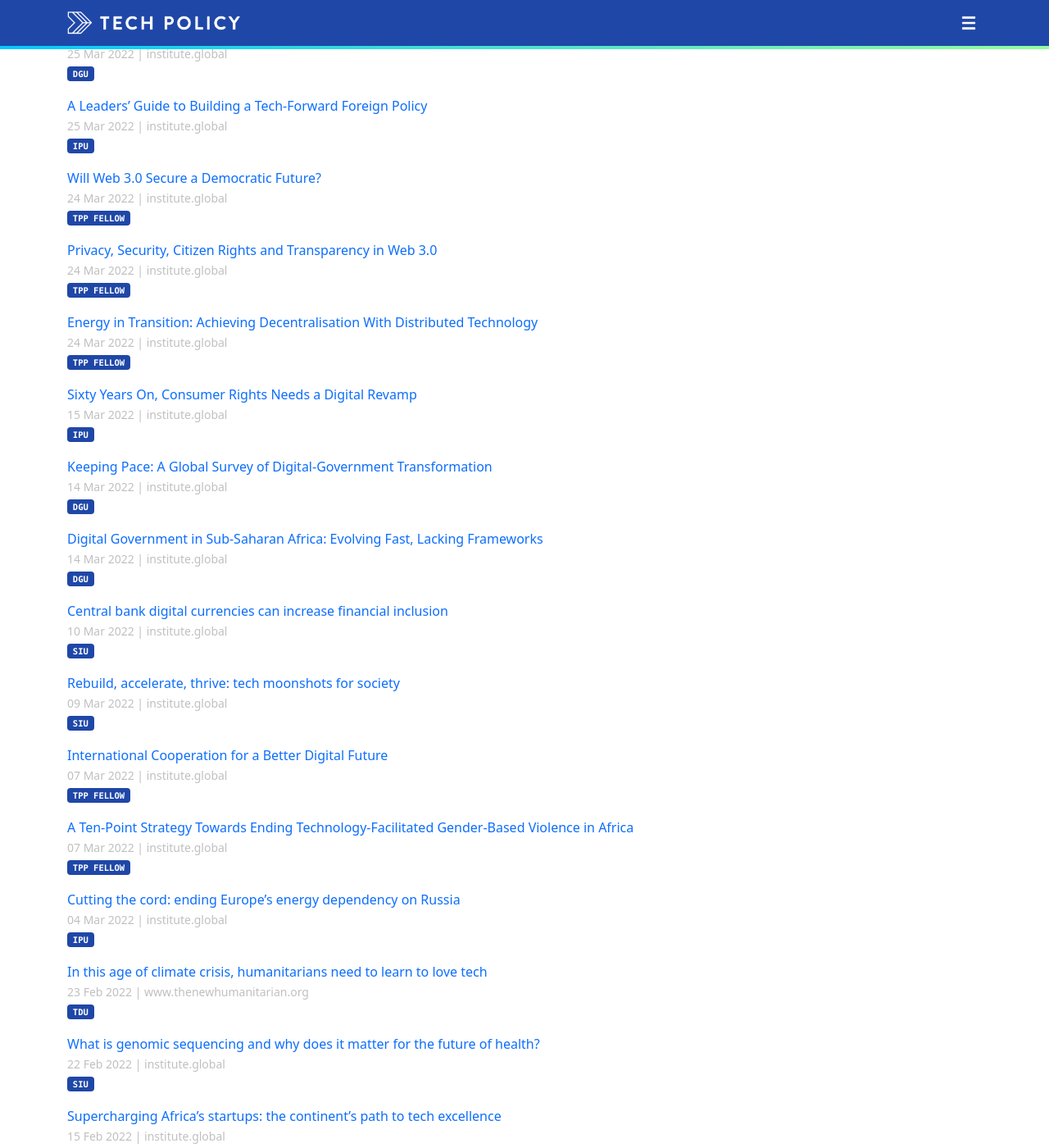
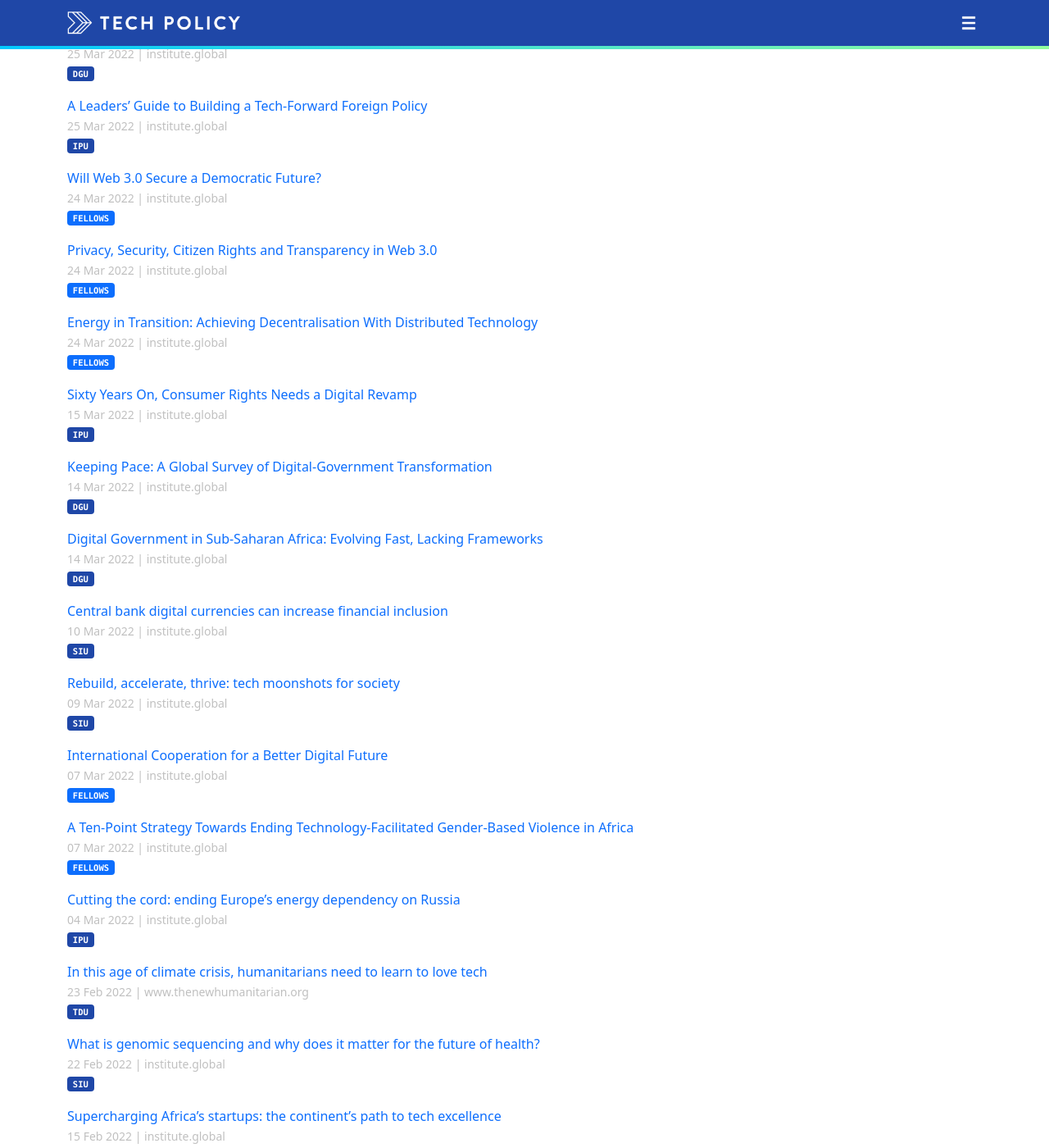
Before and after one commit to techpolicyio/techpolicyio.github.io, a Jekyll site: the page built from pages/home.md, in a window 1280 px wide and 1400 px high, scrolled down 4514 px. Shown: the whole window at 82% size. Built offline with Jekyll 4.4.1, drawn with Linux system fonts in a browser that asks for light colours; some of the changed text lies outside the part shown.

Commit message:
Update links.yml
Specifying "TPP Fellows" under the unit variable is not a valid option. Switching out to a new "fellows" tag which will work correctly and also generate a "Fellows" section on the collections page

```diff
--- a/_data/links.yml
+++ b/_data/links.yml
@@ -1183,47 +1183,47 @@
 - title: "Just Semantics: How Web 3.0 Can Make Digital Government a Reality"
   url: https://institute.global/policy/just-semantics-how-web-30-can-make-digital-government-reality
   date: 2021-12-08
-  unit: TPP Fellow
+  tags: fellows
 - title: "The Great Migration: Remote Work, Digital Nomads and the Future of Citizenship"
   url: https://institute.global/policy/great-migration-remote-work-digital-nomads-and-future-citizenship
   date: 2021-12-08
-  unit: TPP Fellow
+  tags: fellows
 - title: "Infrastructure Geomapping: Unlocking New Uses for Governments and Citizens"
   url: https://institute.global/policy/infrastructure-geomapping-unlocking-new-uses-governments-and-citizens
   date: 2021-12-08
-  unit: TPP Fellow
+  tags: fellows
 - title: "A Prediction (Worth Testing): Betting Markets Would Improve Our Governing Institutions"
   url: https://institute.global/policy/prediction-worth-testing-betting-markets-would-improve-our-governing-institutions
   date: 2022-01-25
-  unit: TPP Fellow
+  tags: fellows
 - title: "Decisions on Digitalisation: Using Participatory Democracy for Better Policy"
   url: https://institute.global/policy/decisions-digitalisation-using-participatory-democracy-better-policy
   date: 2022-01-25
-  unit: TPP Fellow
+  tags: fellows
 - title: "Inferential Biometrics: Towards a Governance Framework"
   url: https://institute.global/policy/inferential-biometrics-towards-governance-framework
   date: 2022-01-25
-  unit: TPP Fellow
+  tags: fellows
 - title: "A Ten-Point Strategy Towards Ending Technology-Facilitated Gender-Based Violence in Africa"
   url: https://institute.global/policy/ten-point-strategy-towards-ending-technology-facilitated-gender-based-violence-africa
   date: 2022-03-07
-  unit: TPP Fellow
+  tags: fellows
 - title: "International Cooperation for a Better Digital Future"
   url: https://institute.global/policy/international-cooperation-better-digital-future
   date: 2022-03-07
-  unit: TPP Fellow
+  tags: fellows
 - title: "Privacy, Security, Citizen Rights and Transparency in Web 3.0"
   url: https://institute.global/policy/privacy-security-citizen-rights-and-transparency-web-30
   date: 2022-03-24
-  unit: TPP Fellow
+  tags: fellows
 - title: "Will Web 3.0 Secure a Democratic Future?"
   url: https://institute.global/policy/will-web-30-secure-democratic-future
   date: 2022-03-24
-  unit: TPP Fellow
+  tags: fellows
 - title: "Energy in Transition: Achieving Decentralisation With Distributed Technology"
   url: https://institute.global/policy/energy-transition-achieving-decentralisation-distributed-technology
   date: 2022-03-24
-  unit: TPP Fellow
+  tags: fellows
 - title: "The New Frontier of Extending Lifespans and Healthspans at SXSW: Key Takeaways"
   url: https://institute.global/policy/new-frontier-extending-lifespans-and-healthspans-sxsw-key-takeaways-1
   date: 2022-04-01
@@ -1331,7 +1331,7 @@
 - title: "Introducing our 2021 Tech Policy Associate Fellows"
   url: https://institute.global/policy/introducing-our-2021-tech-policy-associate-fellows
   date: 2021-06-10
-  unit: TPP Fellows
+  tags: fellows
 - title: "Unravelling the Tangle of Global Travel"
   url: https://institute.global/policy/unravelling-tangle-global-travel
   date: 2021-07-08
@@ -1475,7 +1475,7 @@
 - title: "Blockchain for Space Governance"
   url: https://institute.global/policy/blockchain-space-governance
   date: 2022-08-12
-  unit: TPP Fellow
+  tags: fellows
 - title: "Go Big or Go Home: The UK’s Chance to Win at Energy-Storage Innovation"
   url: https://institute.global/policy/go-big-or-go-home-uks-chance-win-energy-storage-innovation
   date: 2022-08-25
```
